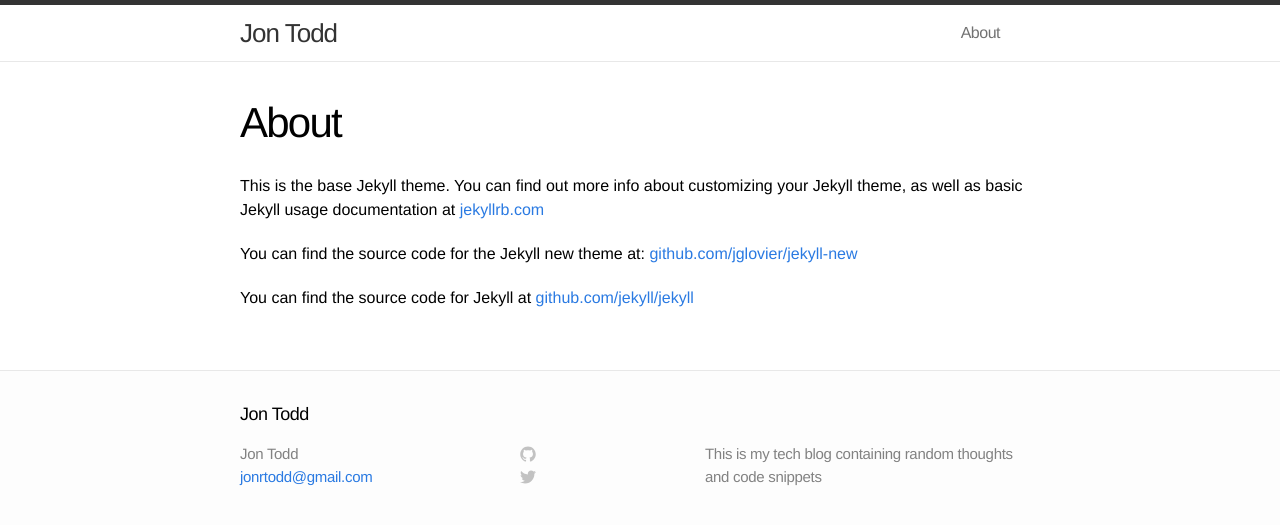
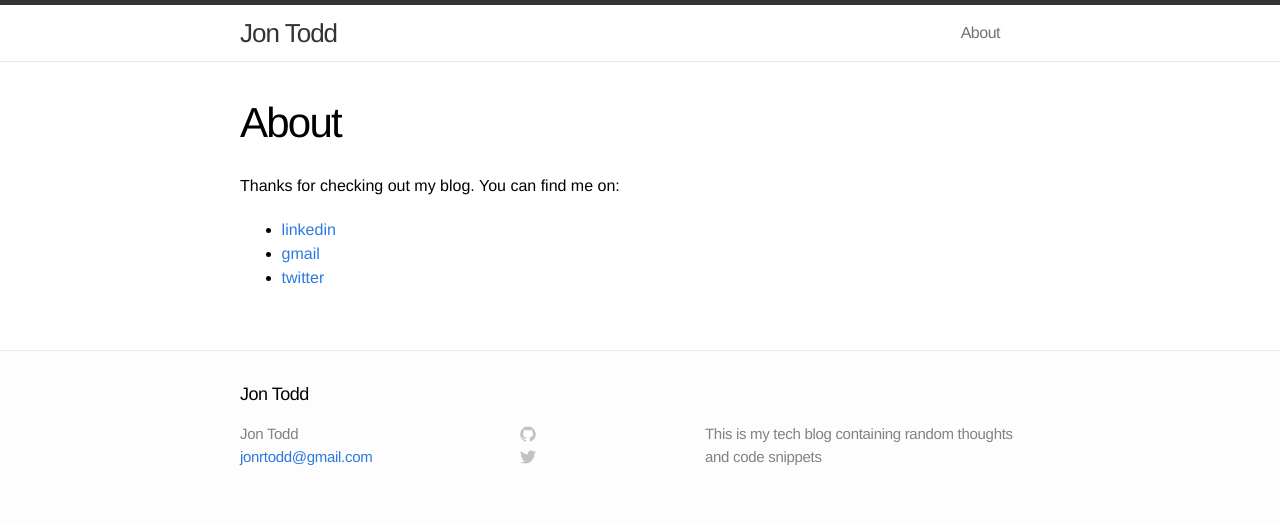
Before and after one commit to jontodd/jontodd.github.io, a Jekyll site: the page built from about.md, in a window 1280 px wide. Shown: the top 525 px of the page. Built offline with Jekyll 4.4.1, drawn with Linux system fonts in a browser that asks for light colours.

Commit message:
Updated about page

```diff
--- a/about.md
+++ b/about.md
@@ -4,8 +4,8 @@ title: About
 permalink: /about/
 ---
 
-This is the base Jekyll theme. You can find out more info about customizing your Jekyll theme, as well as basic Jekyll usage documentation at [jekyllrb.com](http://jekyllrb.com/)
+Thanks for checking out my blog. You can find me on:
 
-You can find the source code for the Jekyll new theme at: [github.com/jglovier/jekyll-new](https://github.com/jglovier/jekyll-new)
-
-You can find the source code for Jekyll at [github.com/jekyll/jekyll](https://github.com/jekyll/jekyll)
+* [linkedin](https://www.linkedin.com/in/jontodd)
+* [gmail](mailto:jonrtodd@gmail.com)
+* [twitter](https://twitter.com/jonrtodd)
```
